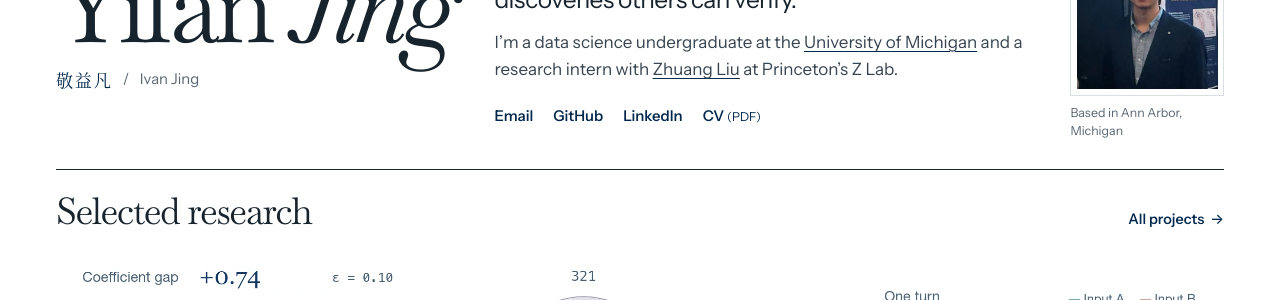
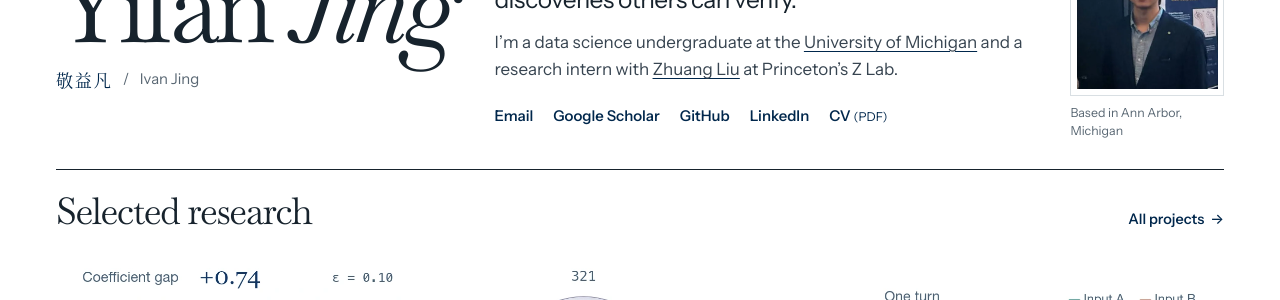
Before and after one commit to Ivann1242/Ivan, a Jekyll site: the page built from _pages/about.md, in a window 1280 px wide. Shown: the part 195-495 px from the top of the page. Built offline with Jekyll 4.4.1, drawn with Linux system fonts in a browser that asks for light colours.

Commit message:
Add the Google Scholar profile and version the layout stylesheet

```diff
--- a/_config.yml
+++ b/_config.yml
@@ -35,7 +35,7 @@ author:
   # Academic websites
   academia         : # URL
   arxiv            : # URL - Update with the correct link to your profile
-  googlescholar    : # URL
+  googlescholar    : "https://scholar.google.com/citations?view_op=list_works&hl=en&user=Ny2Deo8AAAAJ"
   inspire-hep      : # URL
   impactstory      : # URL
   orcid            : # URL
--- a/_includes/author-profile.html
+++ b/_includes/author-profile.html
@@ -45,7 +45,7 @@
         <li><a href="{{ author.arxiv }}"><i class="ai ai-arxiv ai-fw icon-pad-right"></i>arXiv</a></li>
       {% endif %}
       {% if author.googlescholar %}
-        <li><a href="{{ author.googlescholar }}"><i class="ai ai-google-scholar ai-fw icon-pad-right"></i>Google Scholar</a></li>
+        <li><a href="{{ author.googlescholar | escape }}"><i class="ai ai-google-scholar ai-fw icon-pad-right" aria-hidden="true"></i>Google Scholar</a></li>
       {% endif %}
       {% if author.inspire-hep %}
         <li><a href="{{ author.inspire-hep }}"><i class="ai ai-inspire ai-fw icon-pad-right"></i>INSPIRE-HEP</a></li>
--- a/_includes/head.html
+++ b/_includes/head.html
@@ -11,4 +11,4 @@
 {% include appearance.html %}
 
 {% unless page.layout == 'profile' %}<link rel="stylesheet" href="{{ '/assets/css/main.css' | relative_url }}">{% endunless %}
-<link rel="stylesheet" href="{{ '/assets/css/site.css' | relative_url }}">
+<link rel="stylesheet" href="{{ '/assets/css/site.css' | relative_url }}?v={{ site.time | date: '%s' }}">
--- a/_pages/about.md
+++ b/_pages/about.md
@@ -16,6 +16,7 @@ redirect_from:
     <p>I’m a data science undergraduate at the <a href="https://umich.edu/">University of Michigan</a> and a research intern with <a href="https://liuzhuang13.github.io/">Zhuang Liu</a> at Princeton’s Z Lab.</p>
     <nav id="contact" class="contact-links" aria-label="Contact and profiles">
       <a href="mailto:{{ site.author.email }}">Email</a>
+      {% if site.author.googlescholar %}<a href="{{ site.author.googlescholar | escape }}">Google Scholar</a>{% endif %}
       {% if site.author.github %}<a href="https://github.com/{{ site.author.github }}">GitHub</a>{% endif %}
       {% if site.author.linkedin %}<a href="https://www.linkedin.com/in/{{ site.author.linkedin }}">LinkedIn</a>{% endif %}
       <a href="{{ '/files/Yifan_Jing_Research_Resume.pdf' | relative_url }}">CV <span class="file-type">(PDF)</span></a>
--- a/_pages/publications.html
+++ b/_pages/publications.html
@@ -3,7 +3,7 @@ layout: profile
 title: Publications
 permalink: /publications/
 ---
-{% if site.author.googlescholar %}<p><a class="text-link" href="{{ site.author.googlescholar }}">Google Scholar <span aria-hidden="true">↗</span></a></p>{% endif %}
+{% if site.author.googlescholar %}<p><a class="text-link" href="{{ site.author.googlescholar | escape }}">Google Scholar <span aria-hidden="true">↗</span></a></p>{% endif %}
 {% assign papers = site.publications | sort: 'date' | reverse %}
 {% if site.publication_category %}
   {% for category in site.publication_category %}
```
